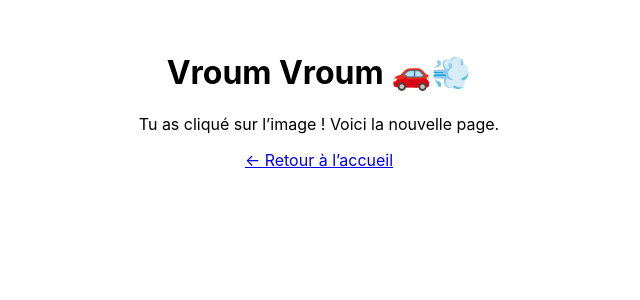
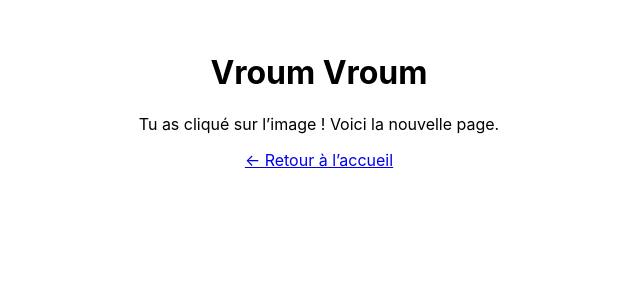
Before and after one commit to clepix21/Fumotion, a React (Create React App) app in the folder app/frontend/: page /image in a window 1280 px wide. Shown: the top 300 px of the page, without its empty margins (321-961 px from the left). Built offline with nearby package versions, Linux system fonts and the light colour scheme.

Commit message:
fix: supprimer les émojis du titre de la page ImagePage

```diff
--- a/app/frontend/src/app/pages/ImagePage.js
+++ b/app/frontend/src/app/pages/ImagePage.js
@@ -3,7 +3,7 @@ import { Link } from 'react-router-dom';
 export default function ImagePage() {
   return (
     <div style={{ textAlign: 'center', padding: 32 }}>
-      <h1>Vroum Vroum 🚗💨</h1>
+      <h1>Vroum Vroum</h1>
       <p>Tu as cliqué sur l’image ! Voici la nouvelle page.</p>
       <Link to="/">← Retour à l’accueil</Link>
     </div>
```
